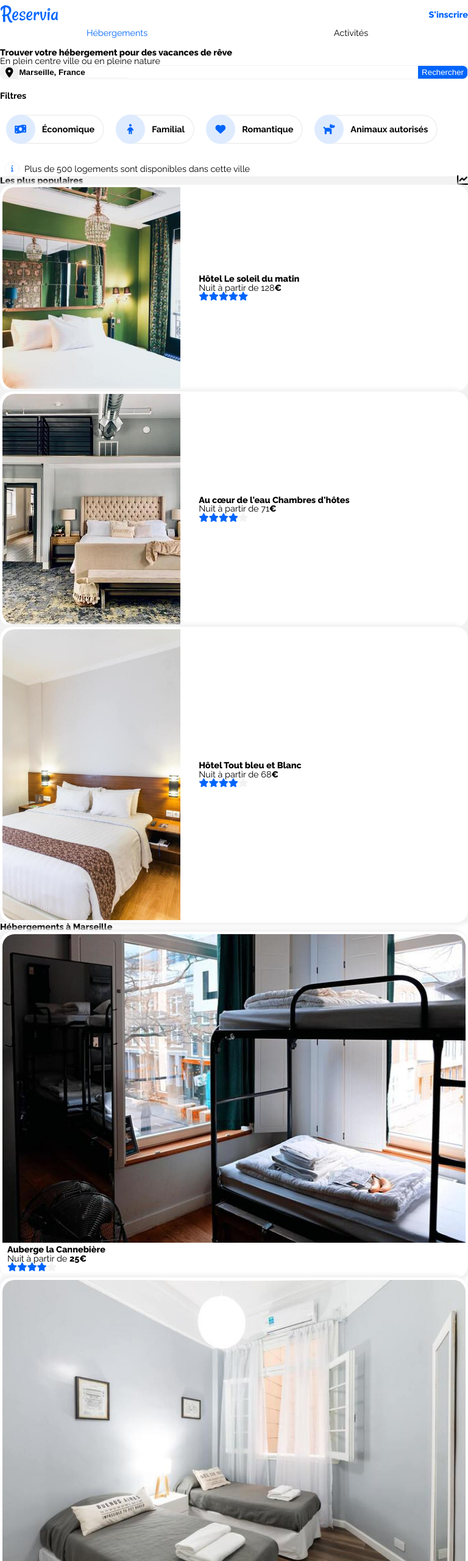
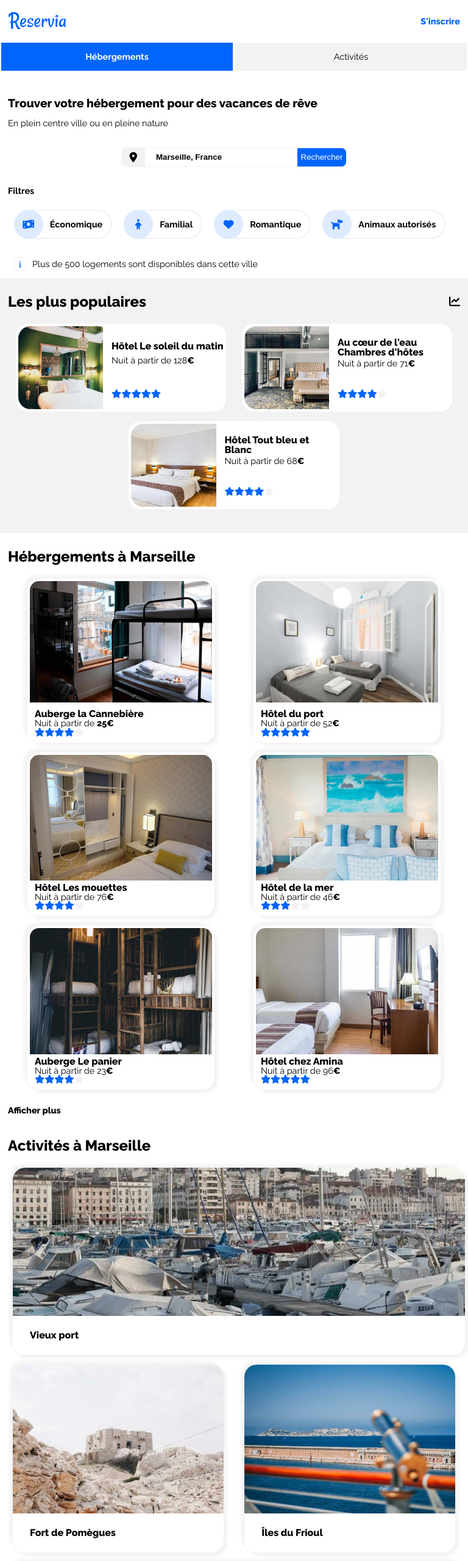
Before and after one commit to Missfantaxya/AlexiaSkrzypczak_2_16042021, a plain HTML site: page index.html in a window 768 px wide. Shown: the top 2560 px of the page at 61% size. Drawn offline with Linux system fonts and the light colour scheme.

Commit message:
screen touch pad

```diff
--- a/css/styles.css
+++ b/css/styles.css
@@ -9,6 +9,13 @@ body {
 @media screen and (max-width: 700px) {
     .gutter {
         padding: 1.4vh 4vw;
+    }
+}
+
+/* ~----layout view touch pad only---- */
+@media screen and (min-width: 701px) and (max-width: 1024px) {
+    .gutter {
+        padding: 1.4vh 1.7vw;
     }
 }
 
@@ -73,10 +80,6 @@ body {
 
 /* *----nav view mobile only---- */
 @media screen and (max-width: 700px) {
-    .header__nav {
-        width: 100%
-    }
-
     .nav__link {
         padding: 2vh 3.4vw;
         border-bottom: 3px solid #F2F2F2;
@@ -84,6 +87,20 @@ body {
 
     .nav__link--active {
         border-bottom: 3px solid #0065FC;
+    }
+}
+
+/* ~----nav view touch pad only---- */
+@media screen and (min-width: 701px) and (max-width: 1024px) {
+    .nav__link {
+        padding: 2vh 3.4vw;
+        background-color: #F2F2F2;
+    }
+
+    .nav__link--active {
+        color: white;
+        font-weight: 700;
+        background-color: #0065FC;
     }
 }
 
@@ -138,6 +155,16 @@ body {
     border-top-right-radius: 20px;
 }
 
+.main__picture--large {
+    height: 100%;
+    width: auto;
+}
+
+.main__picture--hight {
+    width: 100%;
+    height: auto;
+}
+
 .main__card__content {
     display: flex;
     flex-direction: column;
@@ -189,6 +216,31 @@ body {
 
     .card__title {
         font-size: 4vw;
+    }
+}
+
+
+/* ~----main view touch pad only---- */
+@media screen and (min-width: 701px) and (max-width: 1024px) {
+    .main__cards {
+        display: flex;
+        flex-flow: row wrap;
+        margin-bottom: 1.2rem;
+    }
+
+    .main__card {
+        width: 40vw;
+        height: 35vw;
+        margin: 0.5rem;
+    }
+
+    .card__title {
+        font-size: 1rem;
+    }
+
+    .main__article__title {
+        font-size: 1.5rem;
+        padding: 2vh 0;
     }
 }
 
@@ -249,7 +301,7 @@ body {
     right: 0;
 }
 
-/* *----search bar view mobile only---- */
+/* *----search view mobile only---- */
 @media screen and (max-width: 700px) {
     .search__location {
         margin-top: 4.8vh;
@@ -289,7 +341,30 @@ body {
     }
 }
 
-/* &----search bar view desktop only----*/
+/* ~----search view touch pad only---- */
+@media screen and (min-width: 701px) and (max-width: 1024px) {
+    .search__title {
+        font-size: 1.2rem;
+    }
+
+    .search__location {
+        width: 50%;
+        height: 2rem;
+        margin: 2rem auto;
+    }
+
+    .search__location__logo {
+        height: 100%;
+        width: 5vw;
+        margin-right: 1rem;
+    }
+
+    .search__location__input {
+        border: none;
+    }
+}
+
+/* &----search view desktop only----*/
 @media screen and (min-width: 1025px) {
     .search__location {
         margin-top: 2vh;
@@ -367,6 +442,13 @@ body {
 @media screen and (max-width: 700px) {
     .search__filters__choices {
         margin-left: 3.2vw;
+    }
+}
+
+/* ~----search filters view touch pad only---- */
+@media screen and (min-width: 701px) and (max-width: 1024px) {
+    .search__filters__choices {
+        flex-flow: row nowrap;
     }
 }
 
@@ -464,22 +546,7 @@ body {
     border-bottom-right-radius: 0px;
     margin-right: 4%;
     display: flex;
-    justify-content: center;
-    align-items: center;
 }
-
-.popular__picture--1 {
-    width: 170%;
-}
-
-.popular__picture--2 {
-    width: 200%;
-}
-
-.popular__picture--3 {
-    width: 109%;
-}
-
 
 .popular__card__content {
     height: 100%;
@@ -489,7 +556,7 @@ body {
     justify-content: space-around;
 }
 
-/* *----popular card view mobile only---- */
+/* *----popular view mobile only---- */
 @media screen and (max-width: 700px) {
     .popular__card {
         height: 40vw;
@@ -506,8 +573,37 @@ body {
     }
 }
 
+/* ~----popular view touch pad only---- */
+@media screen and (min-width: 701px) and (max-width: 1024px) {
+    .popular__cards {
+        display: flex;
+        flex-flow: row wrap;
+    }
+
+    .popular__card {
+        margin: 0.5rem;
+        width: 45vw;
+        height: 18vh;
+    }
+
+    .popular__card__info {
+        height: 40%;
+        display: flex;
+        flex-flow: column nowrap;
+        justify-content: space-evenly;
+    }
+
+    .popular__card__picture {
+        width: 20vw;
+    }
+}
+
 /* &----popular view desktop only----*/
 @media screen and (min-width: 1025px) {
+    .popular__cards {
+        display: block;
+    }
+
     .article__popular {
         width: 35%;
         border-radius: 18px;
@@ -524,10 +620,6 @@ body {
         height: 100%;
     }
 
-    .popular__picture {
-        height: 100%;
-    }
-
     .popular__card__price {
         padding-top: 0.7vw;
     }
@@ -540,13 +632,6 @@ body {
     overflow: hidden;
     border-top-left-radius: 20px;
     border-top-right-radius: 20px;
-    display: flex;
-    justify-content: center;
-    align-items: center;
-}
-
-.accommodation__picture {
-    width: 103%;
 }
 
 .accommodation__card__content {
@@ -557,6 +642,12 @@ body {
     justify-content: space-around;
 }
 
+.accommodation__picture {
+    width: 100%;
+    height: auto;
+}
+
+
 /* *----accommodation view mobile only---- */
 @media screen and (max-width: 700px) {
     .article__accommodation {
@@ -566,11 +657,77 @@ body {
     }
 
     .accommodation__card {
+        width: 90vw;
         margin: 2vw auto;
+    }
+
+    .accommodation__card__picture {
+        height: 35vw;
+    }
+
+    .accommodation__picture--1 {
+        object-position: 0px -50px;
+    }
+
+    .accommodation__picture--2 {
+        object-position: 0px -50px;
+    }
+
+    .accommodation__picture--3 {
+        object-position: 0px -50px;
+    }
+
+    .accommodation__picture--4 {
+        object-position: 0px -98px;
+    }
+
+    .accommodation__picture--5 {
+        object-position: 0px -30px;
+    }
+
+    .accommodation__picture--6 {
+        object-position: 0px -185px;
     }
 
     .accommodation__more {
         font-size: 3vw;
+    }
+}
+
+/* ~----accommodation view touch pad only---- */
+@media screen and (min-width: 701px) and (max-width: 1024px) {
+    .accommodation__card__picture {
+        height: 35vw;
+        border-top-left-radius: 15px;
+        border-top-right-radius: 15px;
+    }
+
+    .accommodation__picture--1 {
+        object-position: 0px 0px;
+    }
+
+    .accommodation__picture--2 {
+        object-position: 0px 0px;
+    }
+
+    .accommodation__picture--3 {
+        height: 100%;
+        width: auto;
+        object-position: 0px 0px;
+    }
+
+    .accommodation__picture--4 {
+        object-position: 0px -50px;
+    }
+
+    .accommodation__picture--5 {
+        height: 100%;
+        width: auto;
+        object-position: 0px 0px;
+    }
+
+    .accommodation__picture--6 {
+        object-position: 0px -150px;
     }
 }
 
@@ -609,6 +766,34 @@ body {
         border-top-right-radius: 15px;
     }
 
+    .accommodation__picture--1 {
+        object-position: 0px 0px;
+    }
+
+    .accommodation__picture--2 {
+        object-position: 0px -50px;
+    }
+
+    .accommodation__picture--3 {
+        object-position: 0px -30px;
+    }
+
+    .accommodation__picture--4 {
+        object-position: 0px -70px;
+    }
+
+    .accommodation__picture--5 {
+        object-position: 0px 0px;
+    }
+
+    .accommodation__picture--6 {
+        object-position: 0px -100px;
+    }
+
+    .accommodation__more {
+        font-size: 3vw;
+    }
+
     .accommodation__more {
         font-size: 1.2vw;
     }
@@ -620,35 +805,9 @@ body {
     width: 100%;
 }
 
-.activities__picture--1 {
+.activities__picture {
     width: 100%;
-    object-position: 0px -21px;
-}
-
-.activities__picture--2 {
-    /*TODO régler la taille*/
-    width: 100%;
-    object-position: 0px -182px;
-}
-
-.activities__picture--3 {
-    width: 100%;
-    object-position: 0px -26px;
-}
-
-.activities__picture--4 {
-    width: 100%;
-    object-position: 0px -26px;
-}
-
-.activities__picture--5 {
-    width: 100%;
-    object-position: 0px -24px;
-}
-
-.activities__picture--6 {
-    width: 100%;
-    object-position: 0px -40px;
+    height: auto;
 }
 
 .activities__card__title {
@@ -659,6 +818,97 @@ body {
 @media screen and (max-width: 700px) {
     .activities__card {
         margin: 4vw;
+    }
+
+    .activities__picture--1 {
+        object-position: 0px -21px;
+    }
+
+    .activities__picture--2 {
+        object-position: 0px -182px;
+    }
+
+    .activities__picture--3 {
+        object-position: 0px -26px;
+    }
+
+    .activities__picture--4 {
+        object-position: 0px -26px;
+    }
+
+    .activities__picture--5 {
+        object-position: 0px -24px;
+    }
+
+    .activities__picture--6 {
+        object-position: 0px -40px;
+    }
+}
+
+/* ~----activities view touch pad only---- */
+@media screen and (min-width: 701px) and (max-width: 1024px) {
+    .activities__cards {
+        flex-flow: column wrap;
+        justify-content: center;
+        align-items: center;
+    }
+
+    .activities__cards--solo {
+        width: 100%;
+    }
+
+    .activities__cards--duo {
+        width: 100%;
+        display: flex;
+        flex-flow: row nowrap;
+        justify-content: space-between;
+        align-items: center;
+    }
+
+    .activities__card {
+        padding: 0;
+        width: 45vw;
+        height: 40vw;
+    }
+
+    .activities__card--spread {
+        width: 100%;
+    }
+
+    .activities__card__picture {
+        height: 35vw;
+    }
+
+    .activities__picture--1 {
+        object-position: 0px -200px;
+    }
+
+    .activities__picture--2 {
+        object-position: 0px -130px;
+    }
+
+    .activities__picture--3 {
+        height: 100%;
+        width: auto;
+        object-position: 0px 0px;
+    }
+
+    .activities__picture--4 {
+        object-position: 0px -160px;
+    }
+
+    .activities__picture--5 {
+        height: 100%;
+        width: auto;
+        object-position: 0px 0px;
+    }
+
+    .activities__picture--6 {
+        object-position: 0px 0px;
+    }
+
+    .activities__card__title {
+        margin-left: 1rem;
     }
 }
 
@@ -699,6 +949,10 @@ body {
         justify-content: flex-start;
     }
 
+    .activities__card--spread {
+        height: 100%;
+    }
+
     .activities__card--2 {
         height: 55%;
     }
@@ -707,8 +961,36 @@ body {
         height: 35%;
     }
 
-    .activities__card--spread {
+    .activities__card__picture--spread {
+        height: 90%;
+    }
+
+    .activities__picture--1 {
+        height: 120%;
+        width: auto;
+        object-position: -130px -10px;
+    }
+
+    .activities__picture--2 {
+        object-position: 0px -80px;
+    }
+
+    .activities__picture--3 {
+        object-position: 0px -25px;
+    }
+
+    .activities__picture--4 {
         height: 100%;
+        width: auto;
+        object-position: -90px 0px;
+    }
+
+    .activities__picture--5 {
+        object-position: 0px -5px;
+    }
+
+    .activities__picture--6 {
+        object-position: 0px -20px;
     }
 
     .activities__card__content {
@@ -718,23 +1000,6 @@ body {
         justify-content: center;
         margin-top: 1rem;
         margin-bottom: 1rem;
-    }
-
-    .activities__card__picture--spread {
-        height: 90%;
-    }
-
-    /* TODO ajuster l'image*/
-    .activities__picture--1 {
-        height: 115%;
-        width: 225%;
-        object-position: -210px -10px;
-    }
-
-    .activities__picture--4 {
-        height: 110%;
-        width: 220%;
-        object-position: -150px -10px;
     }
 
     .activities__card__title {
@@ -770,16 +1035,17 @@ footer {
 }
 
 .footer__link {
-    padding: 0.25rem 0;
+    padding: 0.30rem 0;
 }
 
-/* &----footer view desktop only----*/
-@media screen and (min-width: 1025px) {
+/* ~----footer view touch pad----*/
+/* &----footer view desktop----*/
+@media screen and (min-width: 701px) {
     .footer__wrapper {
         display: flex;
         flex-direction: row;
         justify-content: space-evenly;
-        margin-right: 25%;
+        width: max-content;
     }
 
     .footer__article {
@@ -788,6 +1054,6 @@ footer {
 
     .footer__article:nth-child(2),
     .footer__article:nth-child(3) {
-        margin-left: 11rem
+        margin-left: 12vw;
     }
 }
--- a/index.html
+++ b/index.html
@@ -38,7 +38,7 @@
     <main>
         <div class="wrapper gutter">
             <article class="main__article search">
-                <h2 class="search__tittle main__article__title bold">Trouver votre hébergement pour des vacances de rêve
+                <h2 class="search__title main__article__title bold">Trouver votre hébergement pour des vacances de rêve
                 </h2>
                 <p class="search__content">En plein centre ville ou en pleine nature</p>
                 <div class="search__location">
@@ -104,12 +104,11 @@
                     <section class="popular__card main__card">
                         <p class="popular__card__picture main__card__picture">
                             <img src="./images/emile-guillemot-Bj_rcSC5XfE-unsplash.jpg" alt="chambre verte"
-                                class="popular__picture popular__picture--1">
+                                class="main__picture--large popular__picture popular__picture--1">
                         </p>
                         <div class="popular__card__content">
                             <div class="popular__card__info">
-                                <a href="#" class=" bold popular__card__title card__title">H&ocirc;tel Le soleil du
-                                    matin</a>
+                                <a href="#" class=" bold popular__card__title card__title">H&ocirc;tel Le soleil du matin</a>
                                 <p class="popular__card__price">Nuit à partir de 128<span class="bold">&euro;</span></p>
                             </div>
                             <div class="card__rate popular__card__rate">
@@ -124,7 +123,7 @@
                     <section class="popular__card main__card">
                         <p class="popular__card__picture main__card__picture">
                             <img src="./images/aw-creative-VGs8z60yT2c-unsplash.jpg" alt="chambre grise et beige"
-                                class="popular__picture popular__picture--2">
+                                class="main__picture--large popular__picture popular__picture--2">
                         </p>
                         <div class="popular__card__content">
                             <div class="popular__card__info">
@@ -146,7 +145,7 @@
                     <section class="popular__card main__card">
                         <p class="popular__card__picture main__card__picture">
                             <img src="./images/febrian-zakaria-sjvU0THccQA-unsplash.jpg" alt="chambre blanche et bois"
-                                class="popular__picture popular__picture--3">
+                                class="main__picture--hight popular__picture popular__picture--3">
                         </p>
                         <div class="popular__card__content">
                             <div class="popular__card__info">
@@ -171,7 +170,7 @@
                     <section class="accommodation__card main__card">
                         <p class="accommodation__card__picture main__card__picture">
                             <img src="./images/marcus-loke-WQJvWU_HZFo-unsplash.jpg" alt="chambre avec lit superposé"
-                                class="accommodation__picture">
+                                class="main__picture--large accommodation__picture accommodation__picture--1">
                         </p>
                         <div class="main__card__content accommodation__card__content">
                             <a href="#" class="bold accommodation__card__title card__title">
@@ -193,8 +192,8 @@
                     </section>
                     <section class="accommodation__card main__card">
                         <p class="accommodation__card__picture main__card__picture">
-                            <img src="./images/fred-kleber-gTbaxaVLvsg-unsplash.jpg" alt="chambre grise avec lit simple"
-                                class="accommodation__picture">
+                            <img src="./images/fred-kleber-gTbaxaVLvsg-unsplash.jpg" alt="chambre grise avec deux lits simples"
+                                class="main__picture--large accommodation__picture accommodation__picture--2">
                         </p>
                         <div class="main__card__content accommodation__card__content">
                             <a href="#" class="bold accommodation__card__title card__title">H&ocirc;tel du port</a>
@@ -212,7 +211,7 @@
                     <section class="accommodation__card main__card">
                         <p class="accommodation__card__picture main__card__picture">
                             <img src="./images/reisetopia-B8WIgxA_PFU-unsplash.jpg" alt="chambre avec placard"
-                                class="accommodation__picture">
+                                class="main__picture--large accommodation__picture accommodation__picture--3">
                         </p>
                         <div class="main__card__content accommodation__card__content">
                             <a href="#" class="bold accommodation__card__title card__title">H&ocirc;tel Les mouettes</a>
@@ -228,9 +227,9 @@
                         </div>
                     </section>
                     <section class="accommodation__card main__card">
-                        <p class="accommodation__card__picture main__card__picture">
+                        <p class="accommodation__card__picture main__card__picture accommodation__picture--4">
                             <img src="./images/annie-spratt-Eg1qcIitAuA-unsplash.jpg" alt="chambre thème maritime"
-                                class="accommodation__picture">
+                                class="main__picture--large accommodation__picture--4 accommodation__picture">
                         </p>
                         <div class="main__card__content accommodation__card__content">
                             <a href="#" class="bold accommodation__card__title card__title">H&ocirc;tel de la mer</a>
@@ -248,7 +247,7 @@
                     <section class="accommodation__card main__card">
                         <p class="accommodation__card__picture main__card__picture">
                             <img src="./images/nicate-lee-kT-ZyaiwBe0-unsplash.jpg"
-                                alt="chambre avec lits superposés rustique" class="accommodation__picture">
+                                alt="chambre avec lits superposés rustique" class="main__picture--large accommodation__picture accommodation__picture--5 ">
                         </p>
                         <div class="main__card__content accommodation__card__content">
                             <a href="#" class="bold accommodation__card__title card__title">Auberge Le panier</a>
@@ -265,10 +264,10 @@
                     </section>
                     <section class="accommodation__card main__card">
                         <p class="accommodation__card__picture main__card__picture">
-                            <img src="./images/febrian-zakaria-M6S1WvfW68A-unsplash.jpg" alt="chambre avec bureau"
-                                class="accommodation__picture">
+                            <img src="./images/febrian-zakaria-M6S1WvfW68A-unsplash.jpg" alt="chambre avec deux lits simples et un bureau"
+                                class="main__picture--hight accommodation__picture accommodation__picture--6">
                         </p>
-                        <div class="main__card__content accommodation__card__content">
+                        <div class="main__card__content accommodation__card__content accommodation__picture--6">
                             <a href="#" class="bold accommodation__card__title card__title">H&ocirc;tel chez Amina</a>
                             <p class="accommodation__card__price">Nuit à partir de 96<span class="bold">&euro;</span>
                             </p>
@@ -292,7 +291,7 @@
                     <section class="activities__card activities__card--spread main__card">
                         <p class="activities__card__picture activities__card__picture--spread main__card__picture">
                             <img src="./images/reno-laithienne-QUgJhdY5Fyk-unsplash.jpg" alt="vieux port de Marseille"
-                                class="activities__picture activities__picture--1">
+                                class="main__picture--large activities__picture activities__picture--1">
                         </p>
                         <div class="main__card__content activities__card__content">
                             <a href="#" class="bold activities__card__title card__title">Vieux port</a>
@@ -303,7 +302,7 @@
                     <section class="activities__card main__card activities__card--2">
                         <p class="activities__card__picture main__card__picture">
                             <img src="./images/paul-hermann-QFTrLdQIRhI-unsplash.jpg" alt="fort de pomègues"
-                                class="activities__picture activities__picture--2">
+                                class="main__picture--hight activities__picture activities__picture--2">
                         </p>
                         <div class="main__card__content activities__card__content">
                             <a href="#" class="bold activities__card__title card__title">Fort de Pomègues</a>
@@ -312,7 +311,7 @@
                     <section class="activities__card main__card activities__card--3">
                         <p class="activities__card__picture main__card__picture">
                             <img src="./images/kevin-hikari-rV_Qd1l-VXg-unsplash.jpg" alt="un île du frioul"
-                                class="activities__picture activities__picture--3">
+                                class="main__picture--large activities__picture activities__picture--3">
                         </p>
                         <div class="main__card__content activities__card__content">
                             <a href="#" class="bold activities__card__title card__title">&Icirc;les du Frioul</a>
@@ -323,7 +322,7 @@
                     <section class="activities__card activities__card--spread main__card">
                         <p class="activities__card__picture activities__card__picture--spread main__card__picture">
                             <img src="./images/kilyan-sockalingum-NR8-cBCN3aI-unsplash.jpg" alt="vue d'une calanque"
-                                class="activities__picture activities__picture--4">
+                                class="main__picture--large activities__picture activities__picture--4">
                         </p>
                         <div class="main__card__content activities__card__content">
                             <a href="#" class="bold activities__card__title card__title">Parc National des Calanques</a>
@@ -332,10 +331,10 @@
                 </div>
                 <div class="activities__cards--duo">
                     <section class="activities__card main__card">
-                        <p class="activities__card__picture main__card__picture">
+                        <p class="activities__card__picture main__card__picture activities__picture--5">
                             <img src="./images/florian-wehde-xW9e8gdotxI-unsplash.jpg"
                                 alt="Notre-Dame-de-la-Garde et sa colline"
-                                class="activities__picture activities__picture--5">
+                                class="main__picture--large activities__picture activities__picture--5">
                         </p>
                         <div class="main__card__content activities__card__content">
                             <a href="#" class="bold activities__card__title card__title">Notre-Dame-de-la-Garde</a>
@@ -344,7 +343,7 @@
                     <section class="activities__card main__card">
                         <p class="activities__card__picture main__card__picture">
                             <img src="./images/lena-paulin-wH2-EJoDcV0-unsplash.jpg" alt="monument du parc longchamp"
-                                class="activities__picture activities__picture--6">
+                                class="main__picture--large activities__picture activities__picture--6">
                         </p>
                         <div class="main__card__content activities__card__content">
                             <a href="#" class="bold activities__card__title card__title">Parc Longchamp</a>
```
